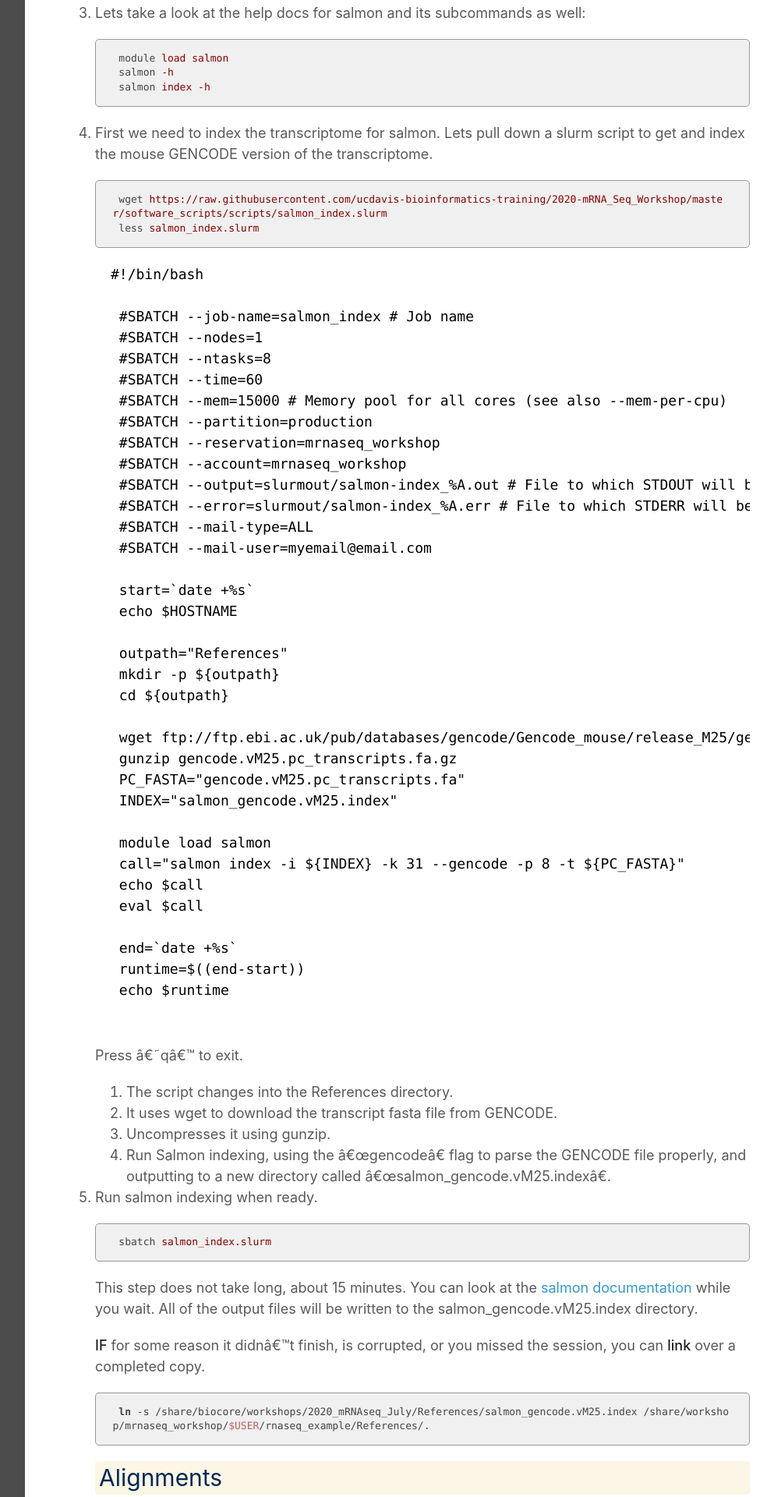
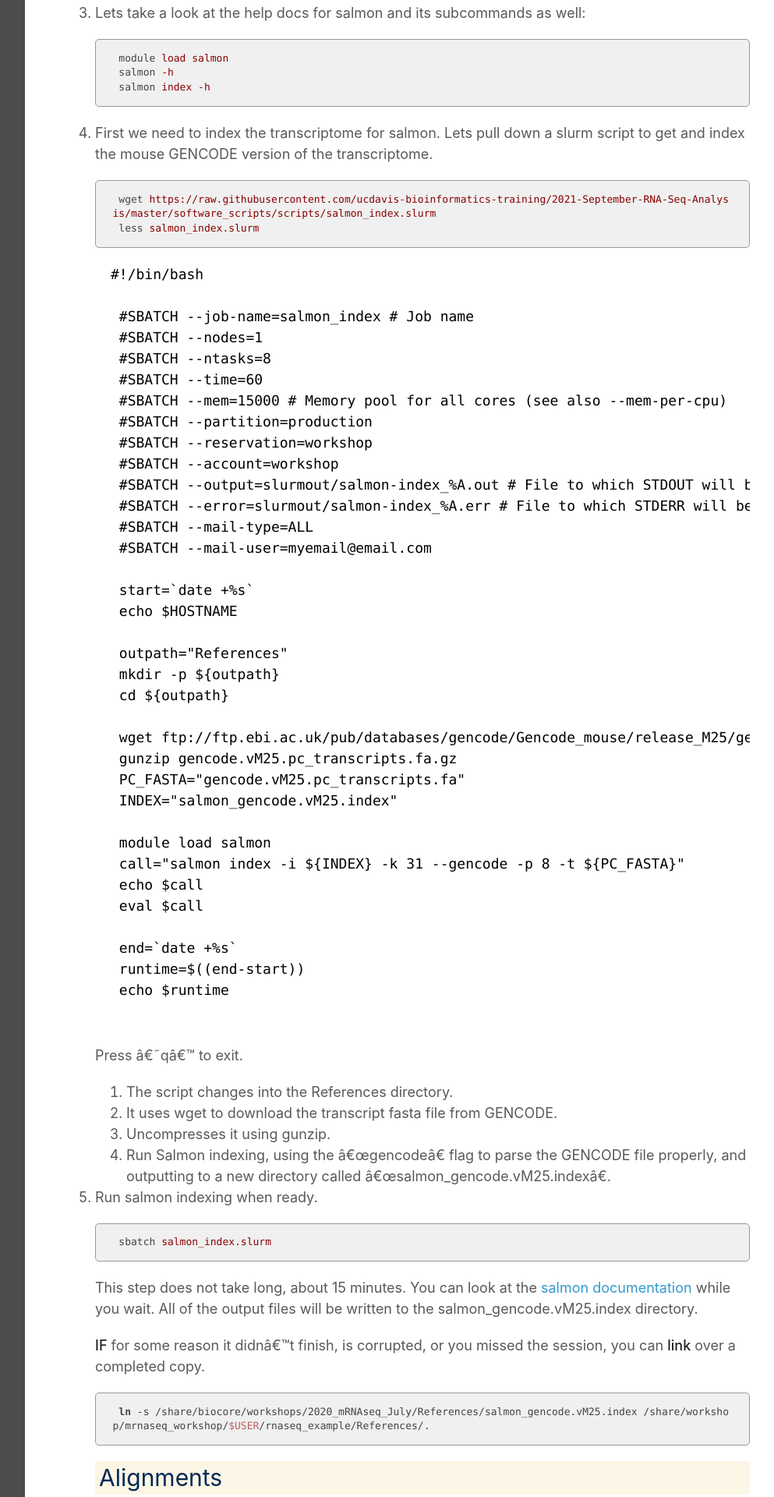
Before and after one commit to ucdavis-bioinformatics-training/2021-September-RNA-Seq-Analysis, a Jekyll site: the page built from data_reduction/02-salmon_mm.md, in a window 1280 px wide. Shown: the part 2121-4041 px from the top of the page at 78% size, without its empty margins (268-1261 px from the left). Built offline with Jekyll 4.4.1, drawn with Linux system fonts in a browser that asks for light colours; our own code applies the rules of GitHub Pages for plain Markdown files; some of the changed text lies outside the part shown; grey boxes are pictures that could not be loaded.

Commit message:
Update 02-salmon_mm.md

````diff
--- a/data_reduction/02-salmon_mm.md
+++ b/data_reduction/02-salmon_mm.md
@@ -40,7 +40,7 @@
 1. First we need to index the transcriptome for salmon. Lets pull down a slurm script to get and index the mouse GENCODE version of the transcriptome.
 
     ```bash
-    wget https://raw.githubusercontent.com/ucdavis-bioinformatics-training/2020-mRNA_Seq_Workshop/master/software_scripts/scripts/salmon_index.slurm
+    wget https://raw.githubusercontent.com/ucdavis-bioinformatics-training/2021-September-RNA-Seq-Analysis/master/software_scripts/scripts/salmon_index.slurm
     less salmon_index.slurm
     ```
 
@@ -52,8 +52,8 @@
     #SBATCH --time=60
     #SBATCH --mem=15000 # Memory pool for all cores (see also --mem-per-cpu)
     #SBATCH --partition=production
-    #SBATCH --reservation=mrnaseq_workshop
-    #SBATCH --account=mrnaseq_workshop
+    #SBATCH --reservation=workshop
+    #SBATCH --account=workshop
     #SBATCH --output=slurmout/salmon-index_%A.out # File to which STDOUT will be written
     #SBATCH --error=slurmout/salmon-index_%A.err # File to which STDERR will be written
     #SBATCH --mail-type=ALL
@@ -136,7 +136,7 @@
 
     ```bash
     cd /share/workshop/mrnaseq_workshop/$USER/rnaseq_example  # We'll run this from the main directory
-    wget https://raw.githubusercontent.com/ucdavis-bioinformatics-training/2020-mRNA_Seq_Workshop/master/software_scripts/scripts/salmon.slurm
+    wget https://raw.githubusercontent.com/ucdavis-bioinformatics-training/2021-September-RNA-Seq-Analysis/master/software_scripts/scripts/salmon.slurm
     less salmon.slurm
     ```
 
@@ -149,8 +149,8 @@
     #SBATCH --time=1440
     #SBATCH --mem=20000 # Memory pool for all cores (see also --mem-per-cpu)
     #SBATCH --partition=production
-    #SBATCH --reservation=mrnaseq_workshop
-    #SBATCH --account=mrnaseq_workshop
+    #SBATCH --reservation=workshop
+    #SBATCH --account=workshop
     #SBATCH --output=slurmout/salmon_%A_%a.out # File to which STDOUT will be written
     #SBATCH --error=slurmout/salmon_%A_%a.err # File to which STDERR will be written
 
@@ -247,7 +247,7 @@
 
     ```bash
     cd /share/workshop/mrnaseq_workshop/$USER/rnaseq_example  # We'll run this from the main directory
-    wget https://raw.githubusercontent.com/ucdavis-bioinformatics-training/2020-mRNA_Seq_Workshop/master/software_scripts/scripts/salmon_stats.R
+    wget https://raw.githubusercontent.com/ucdavis-bioinformatics-training/2021-September-RNA-Seq-Analysis/master/software_scripts/scripts/salmon_stats.R
 	module load R
 	R CMD BATCH salmon_stats.R
     ```
````
